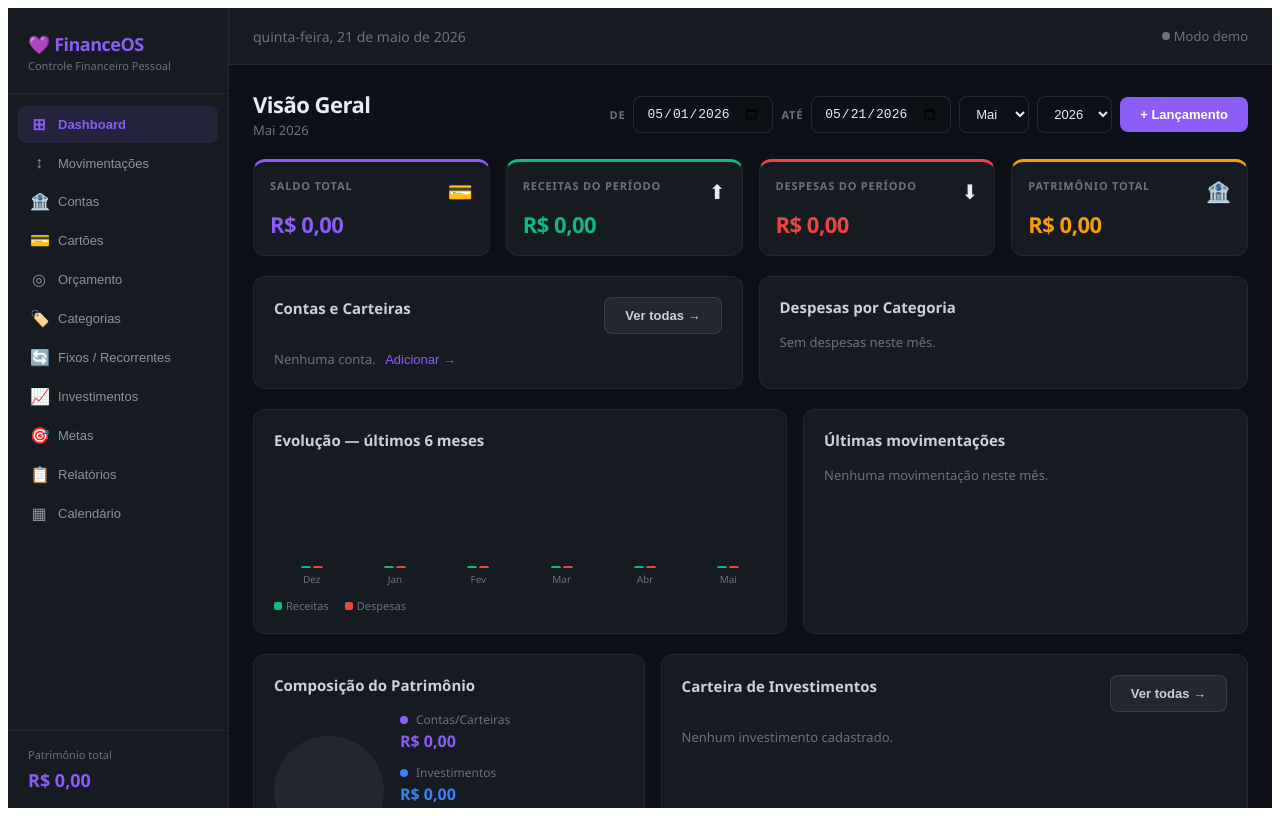
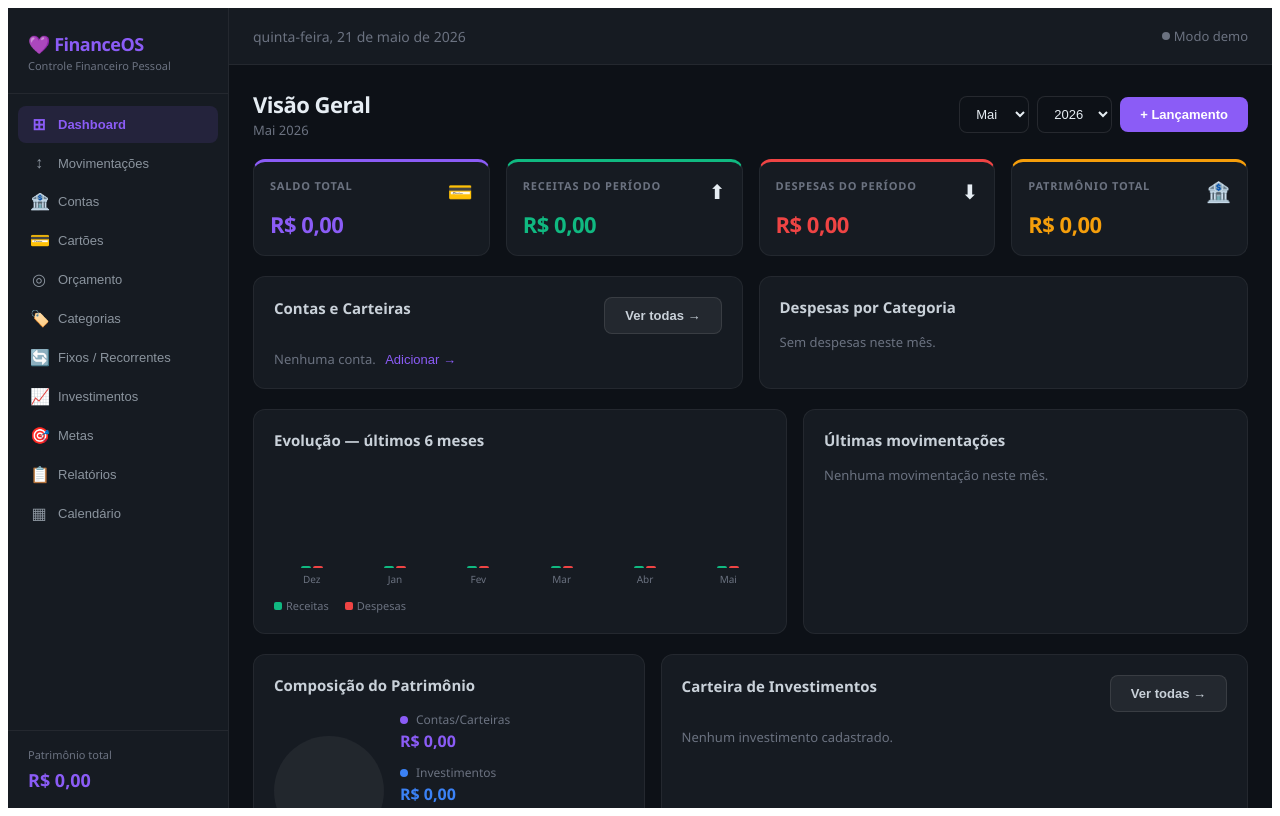
Before and after one commit to Jonatas-Luciano/FinanceOS, a React (Vite) app: page / in a window 1280 px wide. Built offline with nearby package versions, Linux system fonts and the light colour scheme.

Commit message:
fix:remove seleção de período de tempo no dashboard

```diff
--- a/src/FinanceApp.jsx
+++ b/src/FinanceApp.jsx
@@ -597,11 +597,7 @@ export default function FinanceOS() {
             <div style={{ color: "#6B7280", fontSize: 13, marginTop: 2 }}>{monthNames[filterMonth]} {filterYear}</div>
           </div>
           <div style={{ display: "flex", gap: 8, alignItems: "center", flexWrap: "wrap" }}>
-            <div style={s.label}>De</div>
-            <input style={{ ...s.input, width: 140 }} type="date" value={dashFrom} onChange={e => setDashFrom(e.target.value)} />
-            <div style={s.label}>Até</div>
-            <input style={{ ...s.input, width: 140 }} type="date" value={dashTo} onChange={e => setDashTo(e.target.value)} />
-            <select style={{ ...s.select, width: "auto" }} value={filterMonth} onChange={e => setFilterMonth(+e.target.value)}>
+              <select style={{ ...s.select, width: "auto" }} value={filterMonth} onChange={e => setFilterMonth(+e.target.value)}>
               {monthNames.map((m, i) => <option key={i} value={i}>{m}</option>)}
             </select>
             <select style={{ ...s.select, width: "auto" }} value={filterYear} onChange={e => setFilterYear(+e.target.value)}>
```
